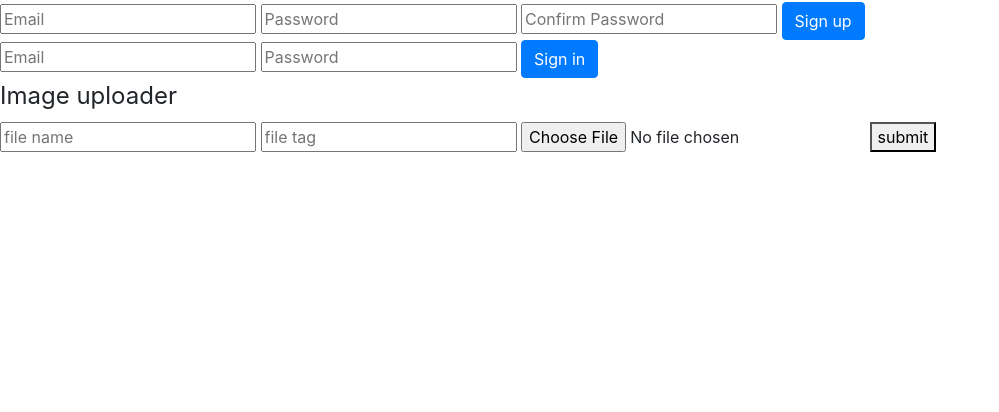
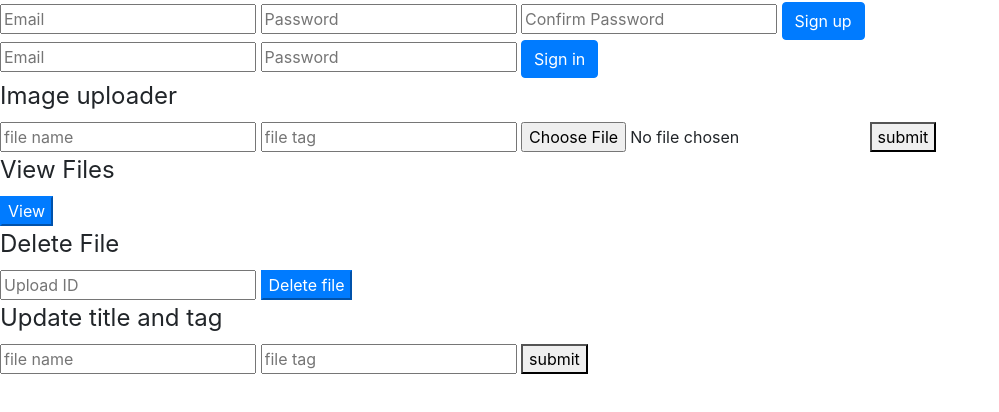
Before and after one commit to Optimal-Salamanders/bag-of-holding-frontend, a website built with webpack: page index.html in a window 1280 px wide. Shown: the part 54-466 px from the top of the page, without its empty margins (0-999 px from the left). Built offline with nearby package versions, Linux system fonts and the light colour scheme.

Commit message:
Add Form fields
Add Form fields for Index, Delete and Update in index.html

```diff
--- a/index.html
+++ b/index.html
@@ -70,7 +70,30 @@
             <button type="submit" value="Upload">submit</button>
           </fieldset>
         </form>
+        <!-- button to display file uploads -->
 
+          <form id="index">
+            <legend>View Files</legend>
+            <button type="button" class="btn-small btn-primary" value="index">View</button>
+          </form>
+
+          <!-- button to delete item with field -->
+        <form id="delete">
+          <fieldset>
+            <legend>Delete File</legend>
+          <input class="delete-input" type ="id" name="upload[id]" placeholder="Upload ID">
+          <button type="submit" class="btn-small btn-primary" value="delete">Delete file</button>
+          </fieldset>
+        </form>
+        <!-- form fields for updates for now -->
+        <form id="update">
+          <fieldset>
+            <legend>Update title and tag</legend>
+            <input type ="text" name="title" placeholder ="file name">
+            <input type ="text" name="tag" placeholder ="file tag">
+            <button type="submit" value="Update">submit</button>
+          </fieldset>
+        </form>
        <!-- Display uploads  -->
        <div class="display"></div>
 
```
